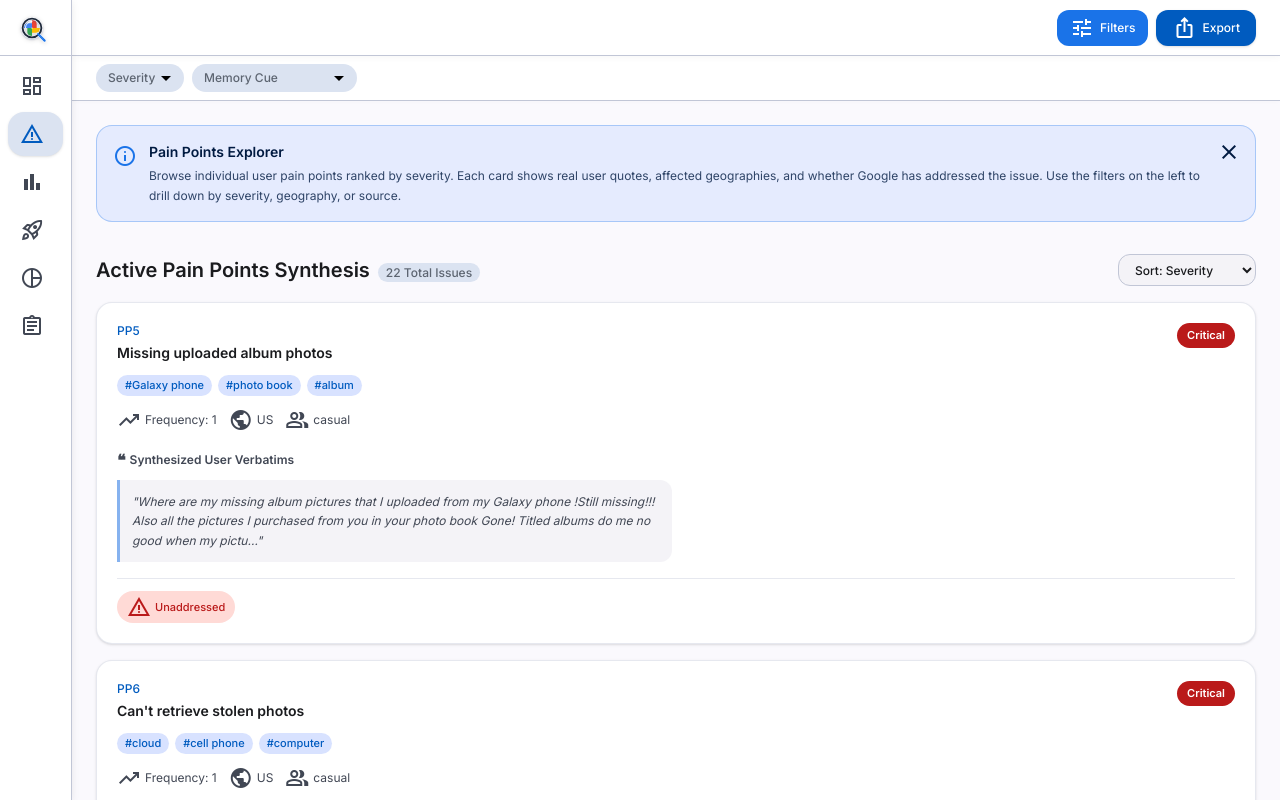
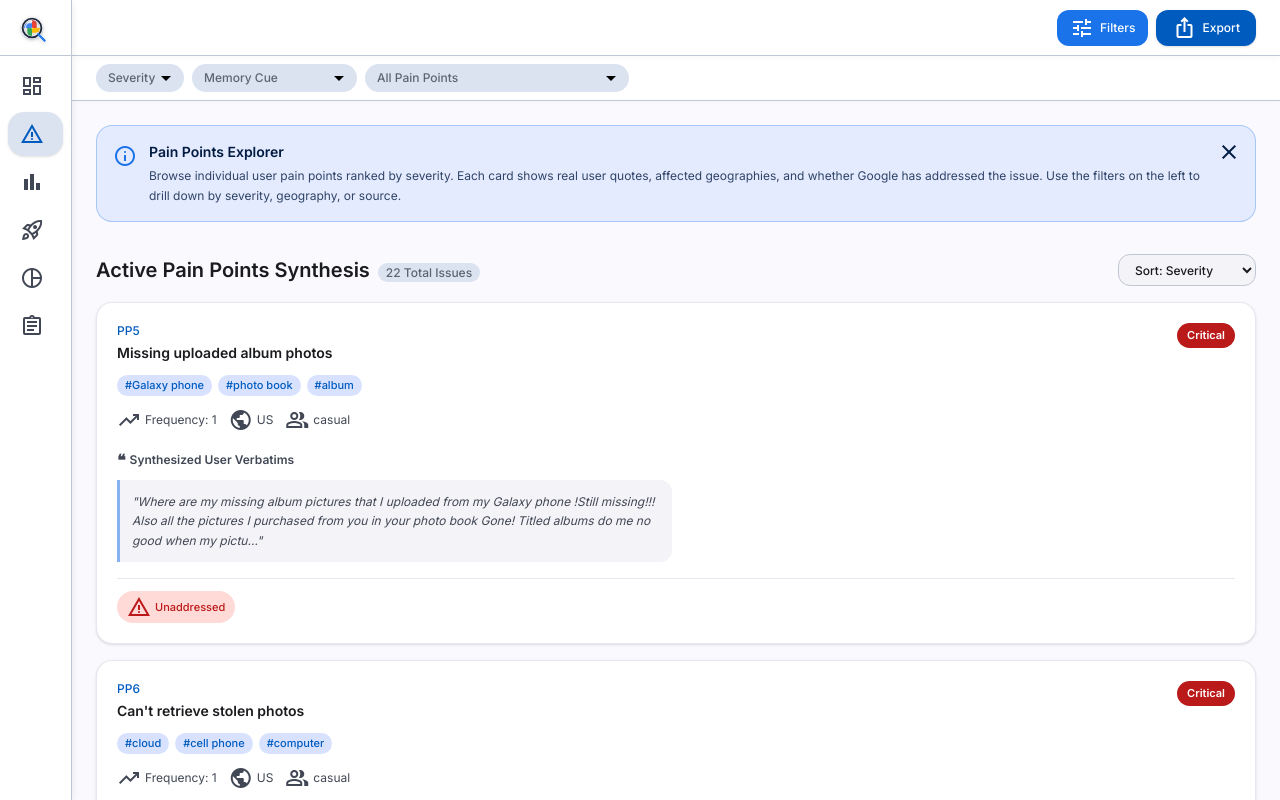
Before and after one commit to Pankaj-Shrivastava/GooglePhotos-DiscoveryEngine, a React (Vite) app in the folder dashboard/: page /pain-points in a window 1280 px wide. Shown: the top 800 px of the page. Built offline with nearby package versions, Linux system fonts and the light colour scheme.

Commit message:
fix: restore NavLink opening tag and commit url-driven state refactor

```diff
--- a/dashboard/src/components/FilterBar.jsx
+++ b/dashboard/src/components/FilterBar.jsx
@@ -1,16 +1,20 @@
 import { useFilterContext } from '../context/FilterContext';
 import { useDataContext } from '../context/DataContext';
 import { useMemo } from 'react';
+import { useLocation } from 'react-router-dom';
 import { getMemoryCueGroup } from '../utils/memoryCueMapper';
 
 const FILTER_LABELS = {
   severity: 'Severity',
   memoryCue: 'Memory Cue',
+  opportunity: 'All Pain Points',
 };
 
 export default function FilterBar() {
   const { filters, setFilter, resetFilters, activeCount } = useFilterContext();
   const data = useDataContext();
+  const { pathname } = useLocation();
+  const isPainPointsPage = pathname === '/pain-points';
 
   const FILTER_OPTIONS = useMemo(() => {
     const memoryCuesSet = new Set();
@@ -18,11 +22,17 @@ export default function FilterBar() {
       (p.memory_cues || []).forEach(c => memoryCuesSet.add(getMemoryCueGroup(c)));
     });
 
-    return {
+    const options = {
       severity: ['critical', 'high', 'medium', 'low'],
       memoryCue: Array.from(memoryCuesSet).sort(),
     };
-  }, [data.pain_points]);
+
+    if (isPainPointsPage) {
+      options.opportunity = (data.opportunity_areas || []).map(o => ({ value: o.id, label: o.title }));
+    }
+
+    return options;
+  }, [data.pain_points, data.opportunity_areas, isPainPointsPage]);
 
   return (
     <div className="sticky top-14 left-0 right-0 z-30 bg-surface-container-lowest border-b border-outline-variant px-4 lg:px-6 py-2 flex items-center justify-between shadow-[0_1px_4px_rgba(0,0,0,0.02)]">
@@ -41,11 +51,17 @@ export default function FilterBar() {
                 }`}
               >
                 <option value="">{FILTER_LABELS[key]}</option>
-                {options.map((opt) => (
-                  <option key={opt} value={opt}>
-                    {opt.charAt(0).toUpperCase() + opt.slice(1).replace('_', ' ')}
-                  </option>
-                ))}
+                {options.map((opt) => {
+                  const val = typeof opt === 'object' ? opt.value : opt;
+                  const label = typeof opt === 'object' ? opt.label : (opt.charAt(0).toUpperCase() + opt.slice(1).replace('_', ' '));
+                  // Truncate long opportunity labels for the dropdown
+                  const displayLabel = label.length > 40 ? label.substring(0, 40) + '...' : label;
+                  return (
+                    <option key={val} value={val}>
+                      {displayLabel}
+                    </option>
+                  );
+                })}
               </select>
               <span className="material-symbols-outlined text-sm absolute right-1.5 top-1/2 -translate-y-1/2 pointer-events-none">
                 arrow_drop_down
--- a/dashboard/src/components/Sidebar.jsx
+++ b/dashboard/src/components/Sidebar.jsx
@@ -1,4 +1,4 @@
-import { NavLink } from 'react-router-dom';
+import { NavLink, useLocation } from 'react-router-dom';
 
 const NAV_ITEMS = [
   { path: '/', icon: 'dashboard', label: 'Overview' },
@@ -11,6 +11,7 @@ const NAV_ITEMS = [
 ];
 
 export default function Sidebar() {
+  const location = useLocation();
   return (
     <aside className="group/sidebar fixed left-0 top-0 h-screen w-[72px] hover:w-60 bg-surface-container-lowest border-r border-outline-variant z-50 flex flex-col transition-all duration-300 ease-in-out overflow-hidden shadow-[0_2px_8px_rgba(0,0,0,0.08)] max-md:hidden">
       {/* Logo */}
@@ -29,7 +30,7 @@ export default function Sidebar() {
         {NAV_ITEMS.map((item) => (
           <NavLink
             key={item.path}
-            to={item.path}
+            to={{ pathname: item.path, search: location.search }}
             end={item.path === '/'}
             className={({ isActive }) =>
               `flex items-center h-11 px-3 rounded-xl gap-4 group transition-all ${
@@ -53,12 +54,13 @@ export default function Sidebar() {
 
 /* Mobile Bottom Tab Bar */
 export function MobileTabBar() {
+  const location = useLocation();
   return (
     <nav className="md:hidden fixed bottom-0 left-0 right-0 h-14 bg-surface-container-lowest border-t border-outline-variant z-50 flex items-center justify-around px-2">
       {NAV_ITEMS.slice(0, 5).map((item) => (
         <NavLink
           key={item.path}
-          to={item.path}
+          to={{ pathname: item.path, search: location.search }}
           end={item.path === '/'}
           className={({ isActive }) =>
             `flex flex-col items-center gap-0.5 px-3 py-1.5 rounded-xl transition-all ${
--- a/dashboard/src/hooks/useFilters.js
+++ b/dashboard/src/hooks/useFilters.js
@@ -1,33 +1,35 @@
 import { useState, useCallback, useMemo, useEffect } from 'react';
 import { useSearchParams } from 'react-router-dom';
 import { getMemoryCueGroup } from '../utils/memoryCueMapper';
+import { useDataContext } from '../context/DataContext';
 
 export function useFilters() {
   const [searchParams, setSearchParams] = useSearchParams();
+  const data = useDataContext();
 
-  // Initialize state from URL if present
-  const [filters, setFilters] = useState({
+  // Derive state directly from URL
+  const filters = useMemo(() => ({
     severity: searchParams.get('severity') || '',
     memoryCue: searchParams.get('memoryCue') || '',
+    opportunity: searchParams.get('opportunity') || '',
     search: searchParams.get('search') || '',
-  });
-
-  // Sync state to URL whenever it changes
-  useEffect(() => {
-    const params = new URLSearchParams();
-    Object.entries(filters).forEach(([key, value]) => {
-      if (value) params.set(key, value);
-    });
-    setSearchParams(params, { replace: true });
-  }, [filters, setSearchParams]);
+  }), [searchParams]);
 
   const setFilter = useCallback((key, value) => {
-    setFilters((prev) => ({ ...prev, [key]: value }));
-  }, []);
+    setSearchParams((prev) => {
+      const next = new URLSearchParams(prev);
+      if (value) {
+        next.set(key, value);
+      } else {
+        next.delete(key);
+      }
+      return next;
+    }, { replace: true });
+  }, [setSearchParams]);
 
   const resetFilters = useCallback(() => {
-    setFilters({ severity: '', memoryCue: '', search: '' });
-  }, []);
+    setSearchParams(new URLSearchParams(), { replace: true });
+  }, [setSearchParams]);
 
   // Exclude 'search' from the active dropdown count
   const activeCount = useMemo(() => {
@@ -44,6 +46,12 @@ export function useFilters() {
         if (filters.memoryCue) {
           const itemCueGroups = (item.memory_cues || []).map(getMemoryCueGroup);
           if (!itemCueGroups.includes(filters.memoryCue)) return false;
+        }
+        if (filters.opportunity) {
+          const opp = (data.opportunity_areas || []).find(o => o.id === filters.opportunity);
+          if (opp && opp.supported_by && !opp.supported_by.includes(item.id)) {
+            return false;
+          }
         }
 
         // Apply text search filter
--- a/dashboard/src/pages/OverviewPage.jsx
+++ b/dashboard/src/pages/OverviewPage.jsx
@@ -1,6 +1,7 @@
 import { useDataContext } from '../context/DataContext';
 import { useFilterContext } from '../context/FilterContext';
 import { getMemoryCueGroup } from '../utils/memoryCueMapper';
+import { useNavigate } from 'react-router-dom';
 import PageGuide from '../components/PageGuide';
 import { BarChart, Bar, XAxis, YAxis, Tooltip, ResponsiveContainer, ScatterChart, Scatter, Cell, ZAxis } from 'recharts';
 
@@ -9,6 +10,7 @@ const SEVERITY_COLORS = { critical: '#BA1A1A', high: '#F9AB00', medium: '#FBBC04
 export default function OverviewPage() {
   const data = useDataContext();
   const { filters, applyFilters } = useFilterContext();
+  const navigate = useNavigate();
 
   const painPoints = applyFilters(data.pain_points || []);
   const validPpIds = new Set(painPoints.map(p => p.id));
@@ -127,7 +129,8 @@ export default function OverviewPage() {
           {opportunities.slice(0, 3).map((opp, i) => (
             <div
               key={opp.id}
-              className={`flex items-center gap-4 p-4 rounded-xl border transition-all hover:shadow-sm ${
+              onClick={() => navigate(`/pain-points?opportunity=${opp.id}`)}
+              className={`flex items-center gap-4 p-4 rounded-xl border transition-all cursor-pointer hover:shadow-md ${
                 i === 0 ? 'bg-primary-fixed/30 border-primary-container/20' : 'border-outline-variant/50'
               }`}
             >
```
